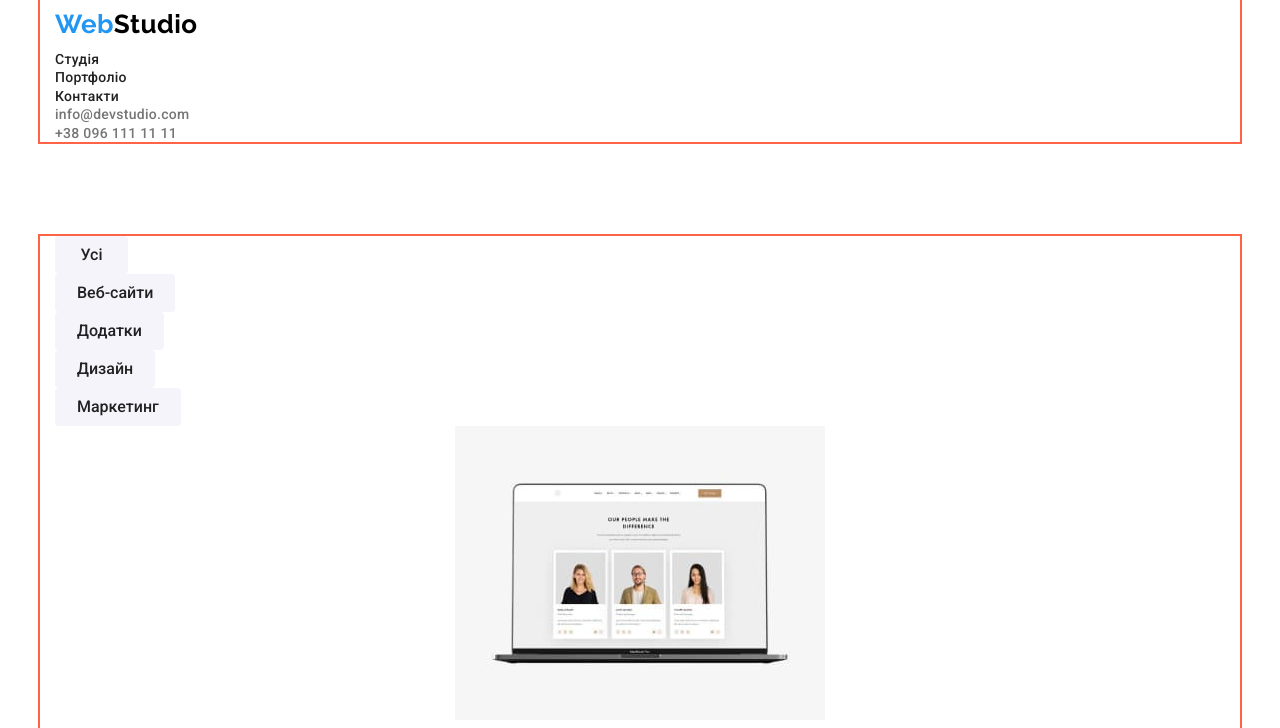
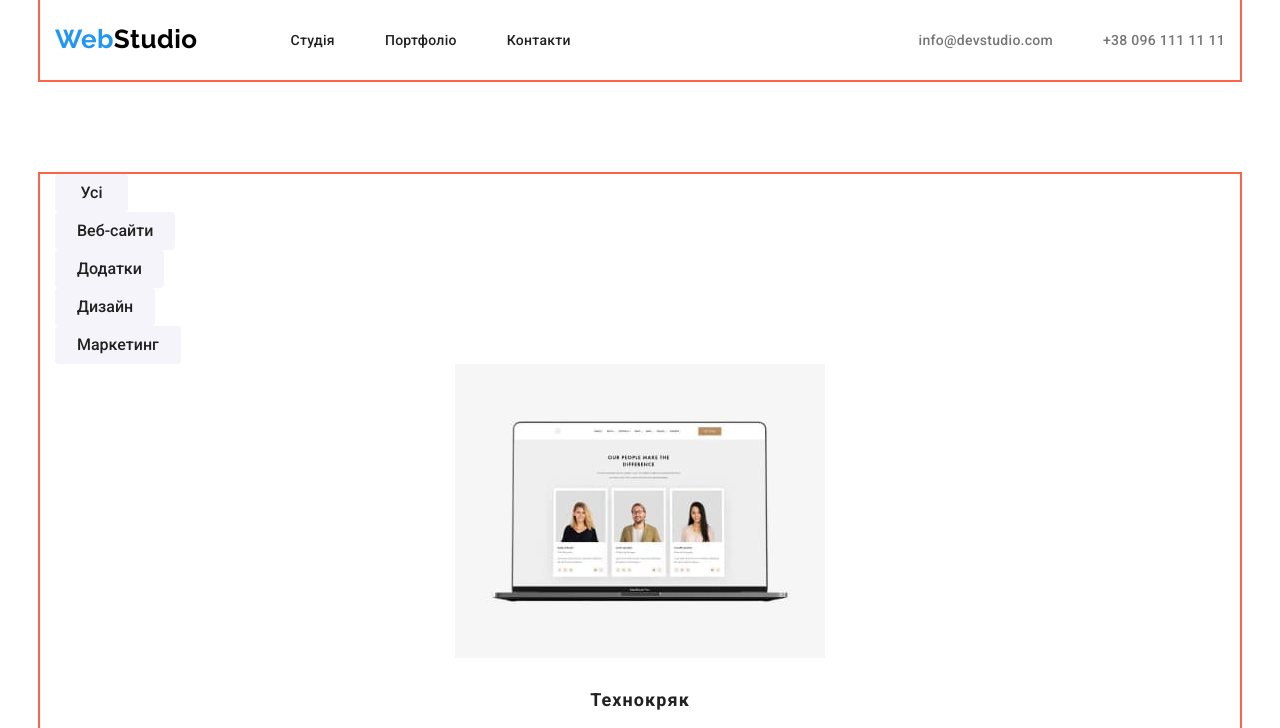
Before and after one commit to Serhii-Pradid/goit-markup-hw-03-3, a plain HTML site: page portfolio.html in a window 1280 px wide. Shown: the top 728 px of the page. Drawn offline with nearby package versions, Linux system fonts and the light colour scheme.

Commit message:
устанавливает flexbox на header

```diff
--- a/css/styles.css
+++ b/css/styles.css
@@ -65,7 +65,13 @@ button {
   padding-top: 94px;
   padding-bottom: 0;
 }
+
 /*header*/
+
+.main-header {
+  display: flex;
+  align-items: center;
+}
 
 .header {
   background-color: #ffff;
@@ -84,7 +90,25 @@ button {
   text-decoration: none;
 }
 
+.main-nav {
+  display: flex;
+  align-items: center;
+}
+
+.nav {
+  display: flex;
+  margin-left: 93px;
+}
+
+.nav .item + .item {
+  margin-left: 50px;
+}
+
 .nav a {
+  display: block;
+  padding-top: 32px;
+  padding-bottom: 32px;
+
   color: #212121;
   font-weight: 500;
   font-size: 14px;
@@ -92,9 +116,19 @@ button {
   text-decoration: none;
   letter-spacing: 0.02em;
 }
+
 .nav a:hover,
 .nav a:focus {
   color: var(--accent-color);
+}
+
+.contacts {
+  display: flex;
+  margin-left: auto;
+}
+
+.contacts .item + .item {
+  margin-left: 50px;
 }
 
 .contacts a {
@@ -157,6 +191,7 @@ button {
 /* advatages*/
 
 .title {
+  margin-bottom: 50px;
   font-weight: 700;
   font-size: 36px;
   line-height: 1.1666;
@@ -262,6 +297,13 @@ button {
   background-color: var(--accent-color);
 }
 
+.portfolio-buttons .main {
+  padding-top: 6px;
+  padding-bottom: 6px;
+  padding-right: 25px;
+  padding-left: 25px;
+}
+
 .portfolio-examples li {
   background-color: #ffffff;
   text-align: center;
--- a/portfolio.html
+++ b/portfolio.html
@@ -18,18 +18,18 @@
   <body>
     <!--Шапка-->
     <header class="header">
-      <div class="container">
-        <nav>
+      <div class="container main-header">
+        <nav class="main-nav">
           <a class="logo-header" href="#"><span class="web">Web</span>Studio</a>
           <ul class="nav list">
-            <li><a href="./index.html">Студія</a></li>
-            <li><a href="./portfolio.html">Портфоліо</a></li>
-            <li><a href="">Контакти</a></li>
+            <li class="item"><a href="./index.html">Студія</a></li>
+            <li class="item"><a href="./portfolio.html">Портфоліо</a></li>
+            <li class="item"><a href="">Контакти</a></li>
           </ul>
         </nav>
         <ul class="contacts list">
-          <li><a href="mailto:info@devstudio.com">info@devstudio.com</a></li>
-          <li><a href="tell:+380961111111">+38 096 111 11 11</a></li>
+          <li class="item"><a href="mailto:info@devstudio.com">info@devstudio.com</a></li>
+          <li class="item"><a href="tell:+380961111111">+38 096 111 11 11</a></li>
         </ul>
       </div>
     </header>
@@ -41,7 +41,7 @@
         <div class="container">
           <h1 class="portfolio-title visually-hidden">Портфоліо</h1>
           <ul class="portfolio-buttons list">
-            <li><button type="button">Усі</button></li>
+            <li><button type="button" class="main">Усі</button></li>
             <li><button type="button">Веб-сайти</button></li>
             <li><button type="button">Додатки</button></li>
             <li><button type="button">Дизайн</button></li>
```
Also changed, not shown: index.html (+7 -7 lines).
